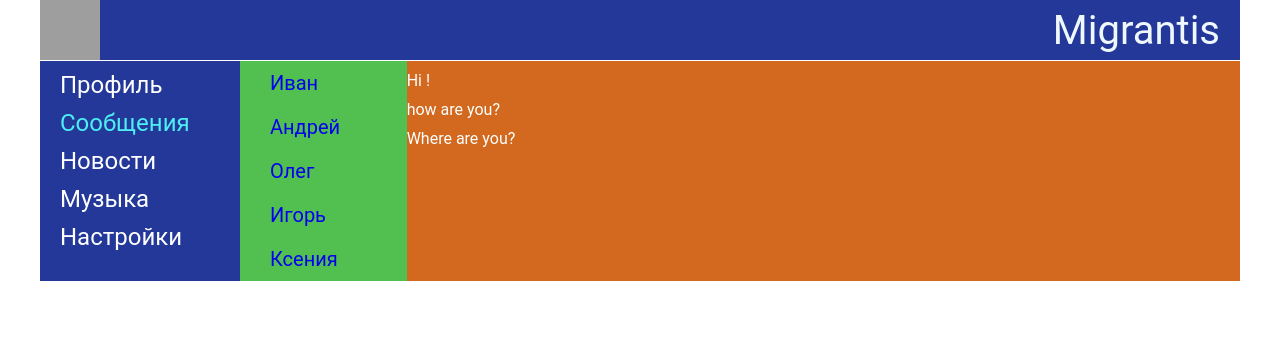
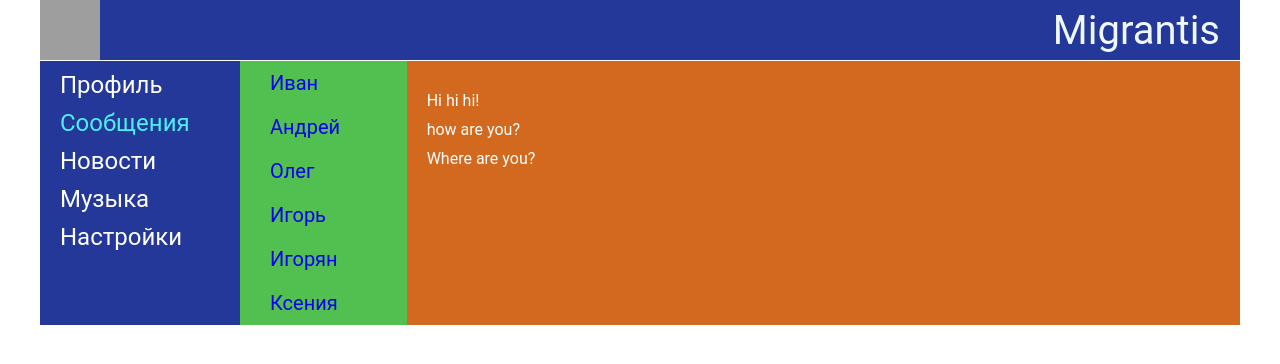
Before and after one commit to Fatality6/Migrantis-Social_Network, a React (Create React App) app: page /dialogs in a window 1280 px wide. Shown: the top 364 px of the page. Built offline with nearby package versions, Linux system fonts and the light colour scheme; grey boxes are pictures that could not be loaded.

Commit message:
Lesson 25
Освоил использование метода Map,
произвёл рефакторинг кода разделов "Posts" во вкладке "Профиль", "Dialogs" во вкладке "Сообщения"

```diff
--- a/src/components/dialogs/dialogNames.jsx
+++ b/src/components/dialogs/dialogNames.jsx
@@ -16,16 +16,15 @@
     { id: '2', name: 'Андрей' },
     { id: '3', name: 'Олег' },
     { id: '4', name: 'Игорь' },
-    { id: '5', name: 'Ксения' }
+    { id: '5', name: 'Игорян' },
+    { id: '6', name: 'Ксения' }
   ]
+
+  let dialogsElements = dialogsData.map(d => <NameItem name={d.name} id={d.id} />)
 
   return (
     <div className={style.names}>
-      <NameItem name={dialogsData[0].name} id={dialogsData[0].id} />
-      <NameItem name={dialogsData[1].name} id={dialogsData[1].id} />
-      <NameItem name={dialogsData[2].name} id={dialogsData[2].id} />
-      <NameItem name={dialogsData[3].name} id={dialogsData[3].id} />
-      <NameItem name={dialogsData[4].name} id={dialogsData[4].id} />
+      {dialogsElements}
     </div>
   );
 }
--- a/src/components/dialogs/dialogs.js
+++ b/src/components/dialogs/dialogs.js
@@ -1,29 +1,28 @@
 import React from 'react';
 import Names from './dialogNames';
 import style from "./dialogs.module.css";
+
+let dialogsMessages = [
+  { id: '1', message: 'Hi hi hi!' },
+  { id: '2', message: 'how are you?' },
+  { id: '3', message: 'Where are you?' }
+]
 
 const Message = (props) => {
   return <div className={style.item}>{props.message}</div>
 }
 
+let dialogsElements = dialogsMessages
+  .map(d => <Message message={d.message} />)
+
 const Dialogs = () => {
-
-  let dialogsMessages = [
-    { id: '1', message: 'Hi !' },
-    { id: '2', message: 'how are you?' },
-    { id: '3', message: 'Where are you?' }
-  ]
-
-
   return (
     <div className={style.dialogs}>
       <div>
         <Names />
       </div>
       <div className={style.dialogItems}>
-        <Message message={dialogsMessages[0].message} />
-        <Message message={dialogsMessages[1].message} />
-        <Message message={dialogsMessages[2].message} />
+        {dialogsElements}
       </div>
     </div>);
 }
--- a/src/components/dialogs/dialogs.module.css
+++ b/src/components/dialogs/dialogs.module.css
@@ -5,12 +5,12 @@
 
 .dialogNames {
     background-color: blueviolet;
-    padding:20px;
+    padding: 20px;
 }
 
 .dialogItems {
     background-color: chocolate;
-    /* padding:20px; */
+    padding: 20px;
 }
 
 .item {
--- a/src/components/profile/myPosts/myposts.jsx
+++ b/src/components/profile/myPosts/myposts.jsx
@@ -5,10 +5,12 @@
 const Myposts = () => {
 
   let postsData = [
-    { id: '1', message: 'Hi !', likes: 15 },
+    { id: '1', message: 'Hi world!', likes: 15 },
     { id: '2', message: 'how are you?', likes: 20 },
     { id: '3', message: 'Where are you?', likes: 17 }
   ]
+
+  let postsElement = postsData.map(p => <Post message={p.message} likes={p.likes} />)
 
   return (
     <div className={style.textarea}>
@@ -20,9 +22,7 @@
         <button>Send</button>
       </div>
       <div className={style.posts}>
-        <Post message={postsData[0].message} likes={postsData[0].likes} />
-        <Post message={postsData[1].message} likes={postsData[1].likes} />
-        <Post message={postsData[2].message} likes={postsData[2].likes} />
+        {postsElement}
       </div>
     </div>);
 }
```
